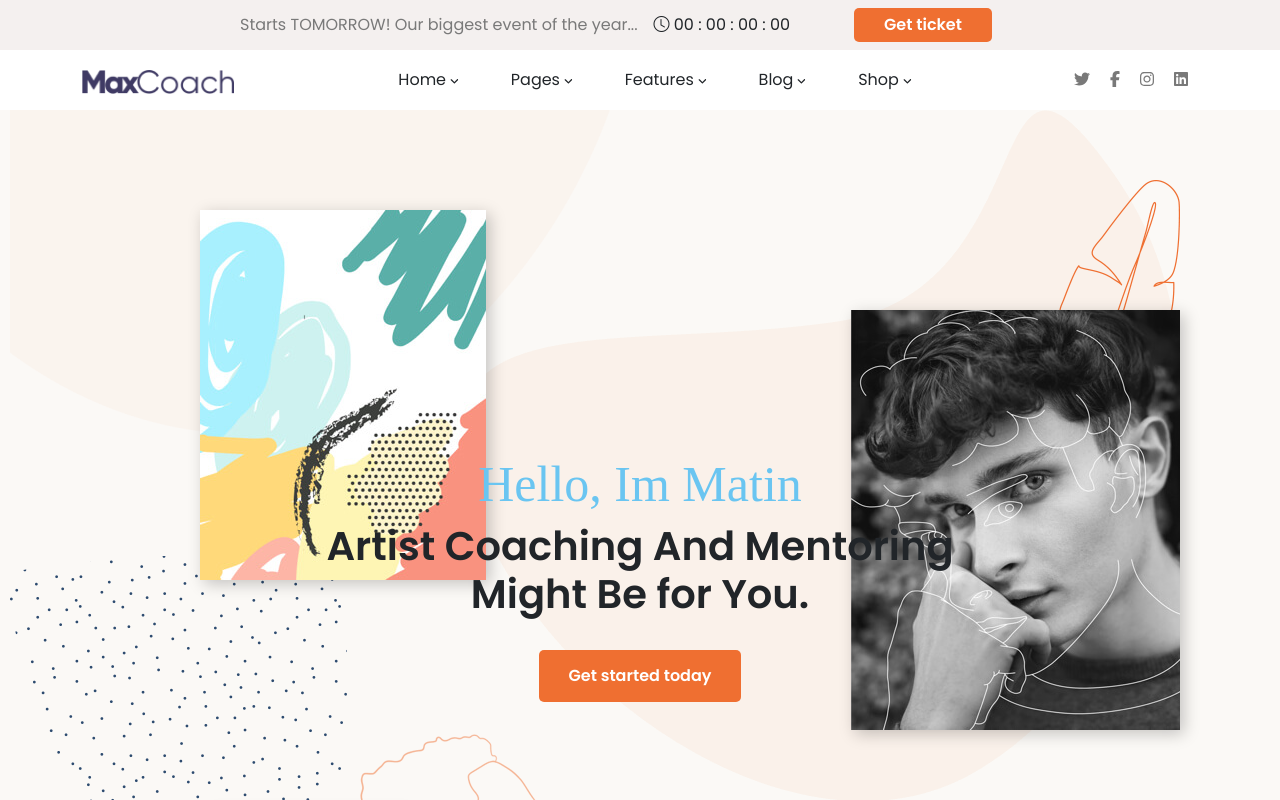
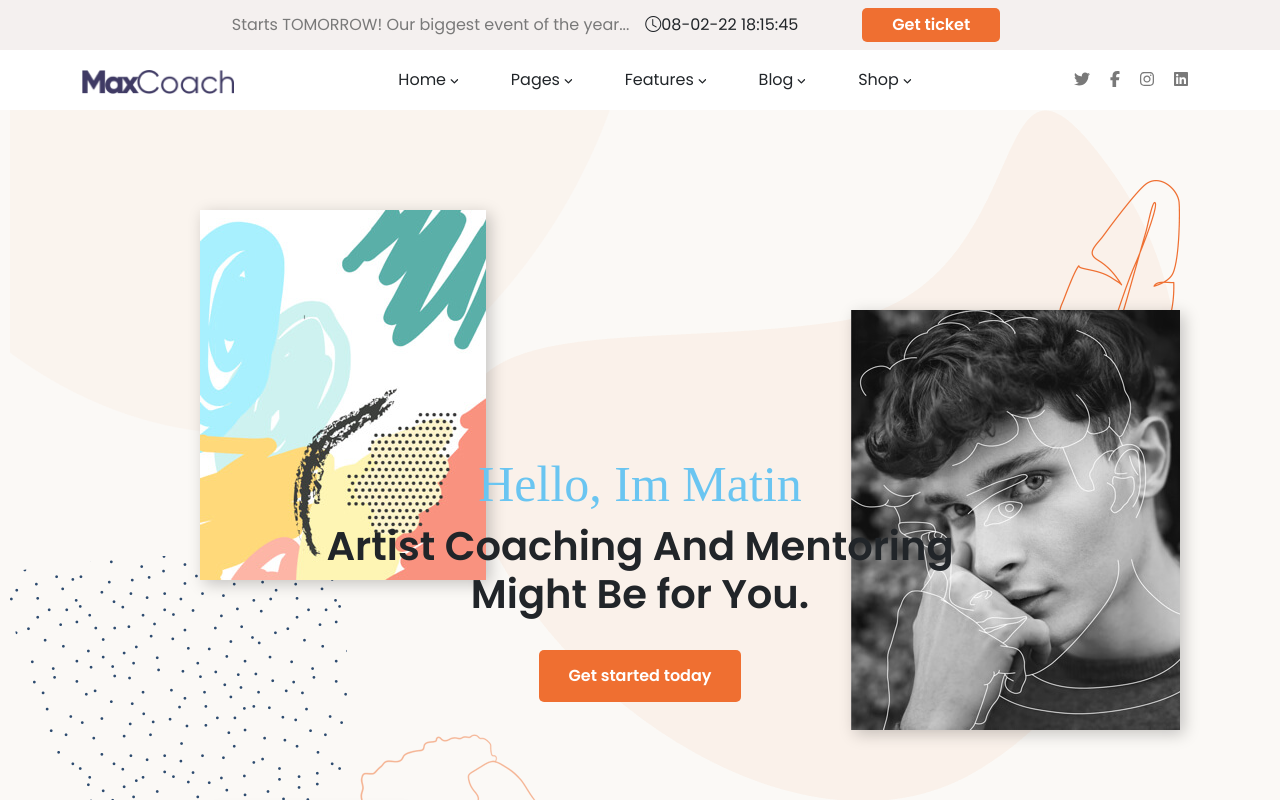
Before and after one commit to SimoMassaro52/proj-html-vuejs, a Vue app: page / in a window 1280 px wide. Shown: the top 800 px of the page. Built offline with nearby package versions, Linux system fonts and the light colour scheme; a web font is replaced by a local one.

Commit message:
pushed clock prototype

```diff
--- a/package.json
+++ b/package.json
@@ -12,6 +12,7 @@
     "bootstrap-icons": "^1.8.1",
     "bootstrap-vue": "^2.21.2",
     "core-js": "^3.6.5",
+    "dayjs": "^1.10.7",
     "vue": "^2.6.11"
   },
   "devDependencies": {
--- a/src/components/Header.vue
+++ b/src/components/Header.vue
@@ -5,7 +5,7 @@
     <section id="timer" class="d-flex justify-content-center">
         <div id="clock" class="d-flex align-items-center justify-content-between">
             <span>Starts TOMORROW! Our biggest event of the year...</span>
-            <span class="mx-3"><i class="bi bi-clock"></i> 00 : 00 : 00 : 00</span>
+            <span class="mx-3"><i class="bi bi-clock"></i>{{clock()}}</span>
         </div>
         <div class="d-flex align-items-center px-5">
             <div class="custom_btn">
@@ -46,6 +46,21 @@ export default {
      MenuItem
 },
     name: 'Header',
+    methods:{
+        clock: function(){
+            let dayjs = require('dayjs');
+            return dayjs().format('DD-MM-YY HH:mm:ss');
+        },
+        updateClock: function(){
+            setInterval(()=> {
+                this.clock()
+                console.log(this.clock())
+            }, 1000);
+        }
+    },
+    created(){
+        this.updateClock()
+    },
     data(){
         return{
             links:[
--- a/src/main.js
+++ b/src/main.js
@@ -1,5 +1,6 @@
 import Vue from 'vue'
 import App from './App.vue'
+
 
 import '@fortawesome/fontawesome-free/css/all.css'
 import '@fortawesome/fontawesome-free/js/all.js'
```
Also changed, not shown: 1 other file (tests, documents, lock files or other folders).
